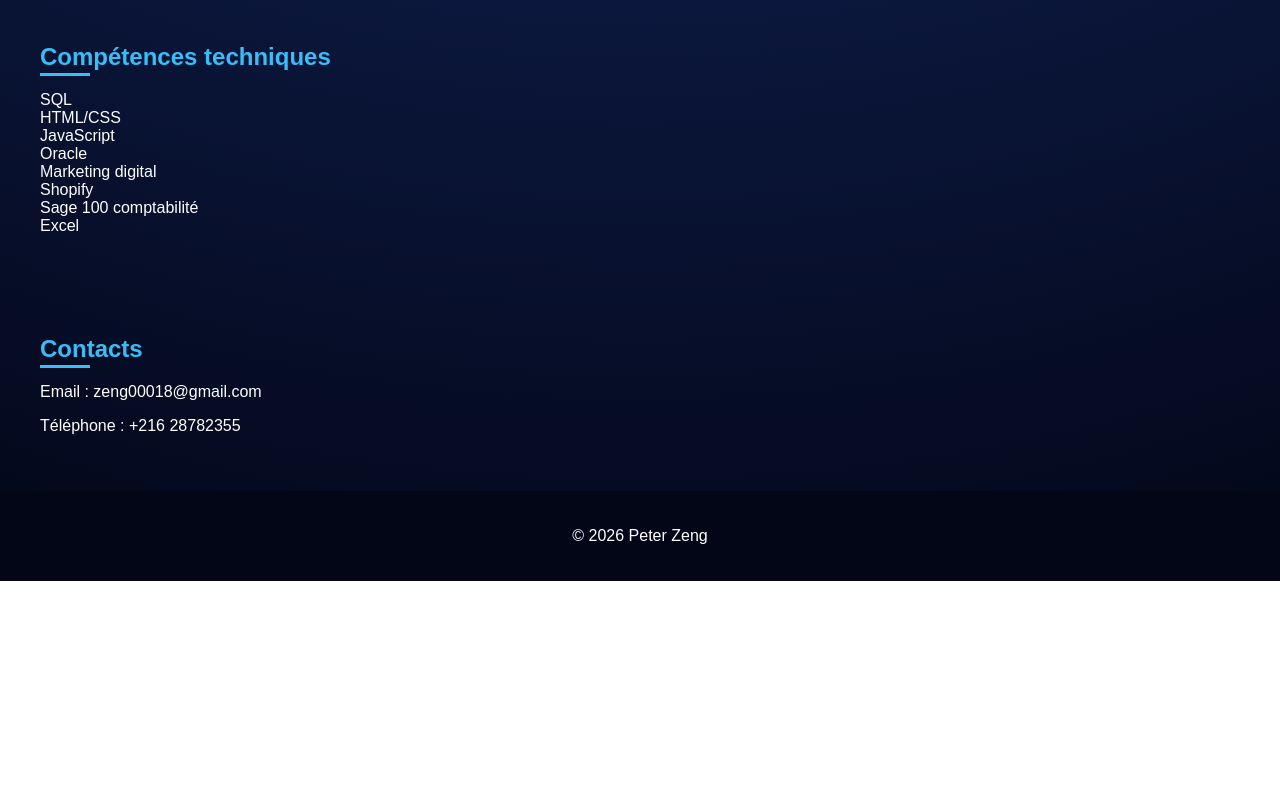
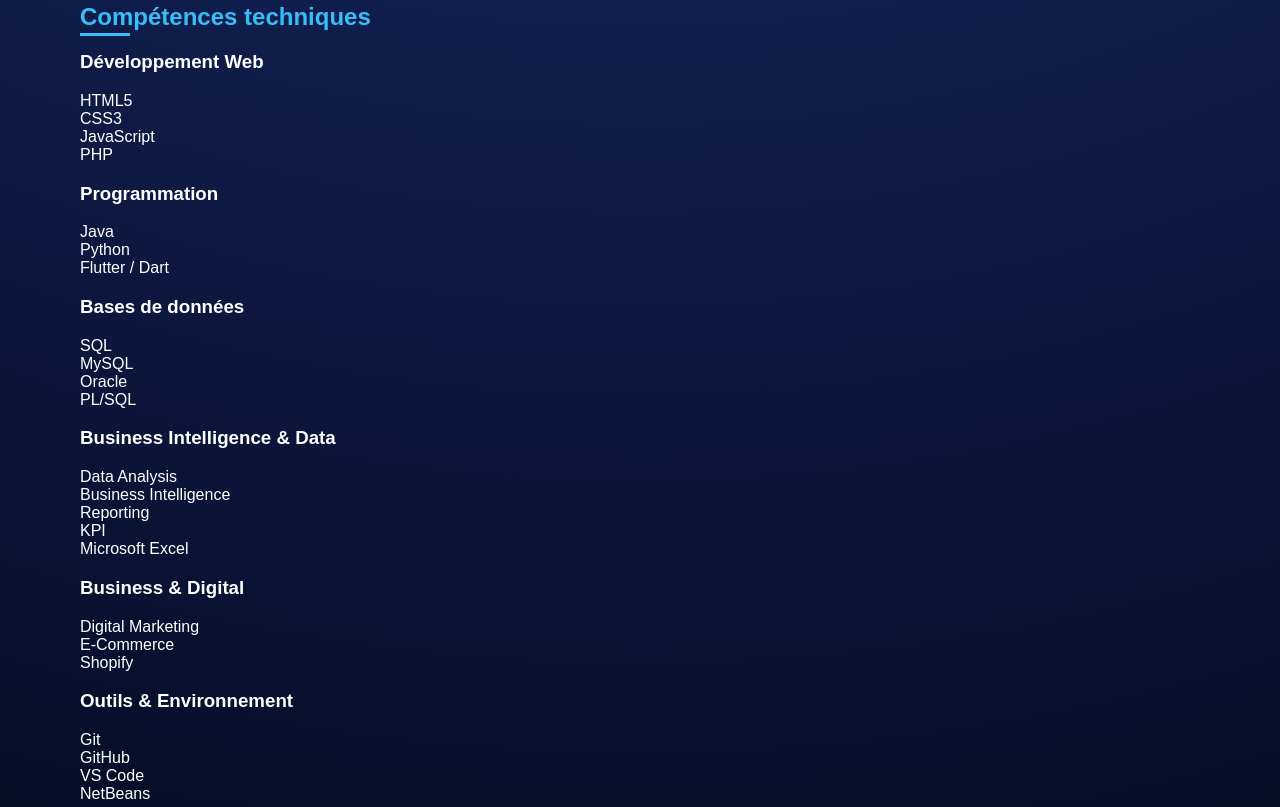
Before and after one commit to zeng00018-alt/PortfolioPeter, a plain HTML site: page index.html in a window 1280 px wide. Shown: the part 1397-2204 px from the top of the page. Before the commit the page ends 1978 px from the top, so only its background shows below. Drawn offline with Linux system fonts and the light colour scheme.

Commit message:
Add files via upload

```diff
--- a/index.html
+++ b/index.html
@@ -13,7 +13,7 @@
 
 <header id="home">
     <h1 class="fade-in">Peter Zeng</h1>
-    <p class="fade-in delay">Développeur Web, Marketing Digital & E-Commerce</p>
+    <p class="fade-in delay">Business Computing | Business Intelligence | Digital Business</p>
 
 </header>
 
@@ -27,8 +27,7 @@
 <section id="about" class="reveal">
     <h2>À propos</h2>
     <p>
-        Étudiant en informatique d’entreprise avec des compétences en HTML/CSS JavaScript, Oracle, SQL, E-Commerce et marketing digital.
-        Je combine technologie et business pour créer des solutions digitales efficaces.
+Étudiant en Business Computing, passionné par les technologies numériques, l’analyse de données et le monde du business. Je développe mes compétences en informatique, bases de données, Business Intelligence et marketing digital. Mon objectif est de mettre la technologie au service de la performance, de l’analyse et de la création de solutions innovantes.
     </p>
 </section>
 <section id="projects">
@@ -42,7 +41,6 @@
 
     <p>
     Développement d’une application de suivi financier personnel
-Conception de la base de données (localStorage)
 Implémentation des opérations (ajout, modification, suppression, affichage,exportation,visualisation graphique)
 Logique de calcul et d’analyse des dépenses
 Approche orientée utilisateur et optimisation de l’expérience.
@@ -70,22 +68,79 @@ Approche orientée utilisateur et optimisation de l’expérience.
 </div>
 
 
-</section>
-
 <section id="skills">
     <h2 class="reveal">Compétences techniques</h2>
-    <div class="skills">
-        <div class="skill">SQL</div>
-        <div class="skill">HTML/CSS</div>
-        <div class="skill">JavaScript</div>
-        <div class="skill">Oracle</div>
-        <div class="skill">Marketing digital</div>
-        <div class="skill">Shopify</div>
-        <div class="skill">Sage 100 comptabilité</div>
-        <div Class= "skill">Excel</div>
+
+    <div class="skills-container reveal">
+
+        <!-- Développement Web -->
+        <div class="skill-category">
+            <h3>Développement Web</h3>
+            <div class="skills">
+                <div class="skill">HTML5</div>
+                <div class="skill">CSS3</div>
+                <div class="skill">JavaScript</div>
+                <div class="skill">PHP</div>
+            </div>
+        </div>
+
+        <!-- Programmation -->
+        <div class="skill-category">
+            <h3>Programmation</h3>
+            <div class="skills">
+                <div class="skill">Java</div>
+                <div class="skill">Python</div>
+                <div class="skill">Flutter / Dart</div>
+            </div>
+        </div>
+
+        <!-- Bases de données -->
+        <div class="skill-category">
+            <h3>Bases de données</h3>
+            <div class="skills">
+                <div class="skill">SQL</div>
+                <div class="skill">MySQL</div>
+                <div class="skill">Oracle</div>
+                <div class="skill">PL/SQL</div>
+            </div>
+        </div>
+
+        <!-- Business Intelligence & Data -->
+        <div class="skill-category">
+            <h3>Business Intelligence & Data</h3>
+            <div class="skills">
+                <div class="skill">Data Analysis</div>
+                <div class="skill">Business Intelligence</div>
+                <div class="skill">Reporting</div>
+                <div class="skill">KPI</div>
+                <div class="skill">Microsoft Excel</div>
+            </div>
+        </div>
+
+        <!-- Business & Digital -->
+        <div class="skill-category">
+            <h3>Business & Digital</h3>
+            <div class="skills">
+                <div class="skill">Digital Marketing</div>
+                <div class="skill">E-Commerce</div>
+                <div class="skill">Shopify</div>
+            </div>
+        </div>
+
+        <!-- Outils -->
+        <div class="skill-category">
+            <h3>Outils & Environnement</h3>
+            <div class="skills">
+                <div class="skill">Git</div>
+                <div class="skill">GitHub</div>
+                <div class="skill">VS Code</div>
+                <div class="skill">NetBeans</div>
+            </div>
+        </div>
 
     </div>
 </section>
+
 
 <section id="contact" class="reveal">
     <h2>Contacts</h2>
```
